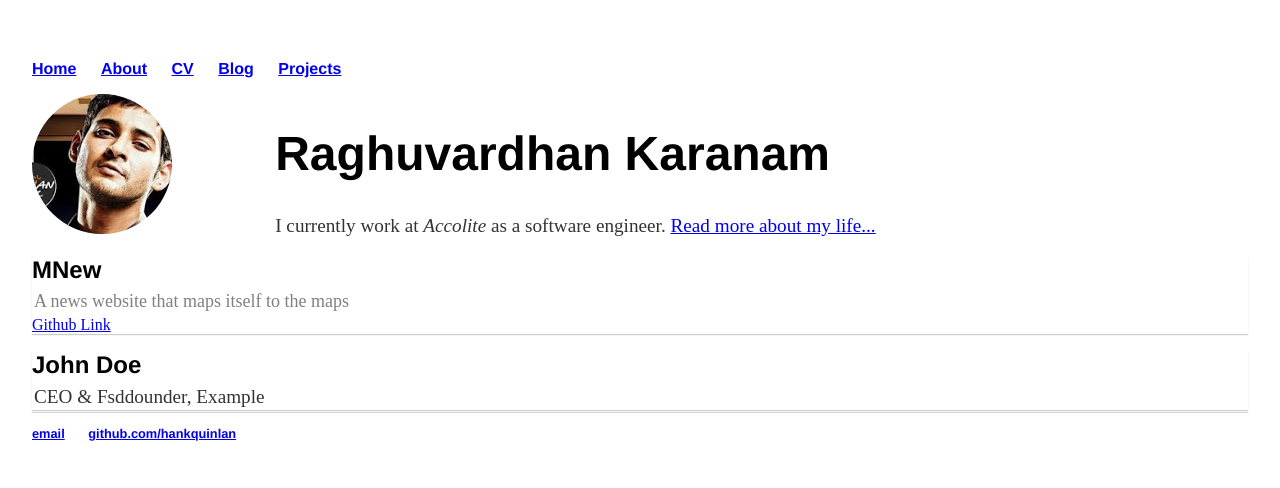
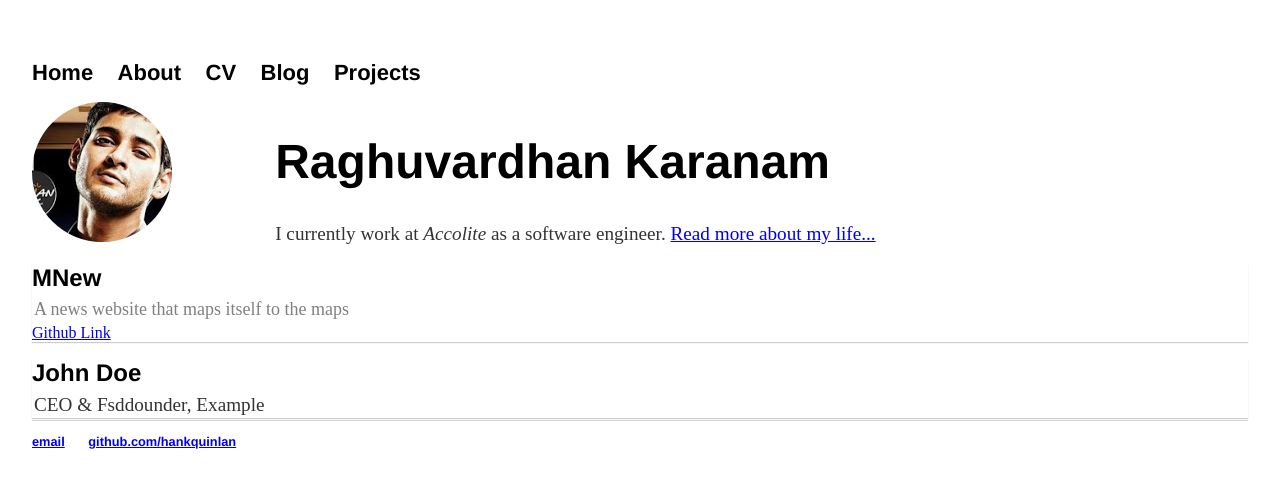
Before and after one commit to raghuvardhan/raghuvardhan.github.io, a Jekyll site: the page built from index.html, in a window 1280 px wide. Shown: the top 488 px of the page. Built offline with Jekyll 4.4.1, drawn with Linux system fonts in a browser that asks for light colours.

Commit message:
Update _layouts/default.html

```diff
--- a/_layouts/default.html
+++ b/_layouts/default.html
@@ -8,11 +8,11 @@
 		<body>
 			<nav>
 	    		<ul>
-	        		<li><a href="/">Home</a></li>
-		        	<li><a href="/about">About</a></li>
-	        		<li><a href="/cv">CV</a></li>
-	        		<li><a href="/blog">Blog</a></li>
-	        		<li><a href="/projects">Projects</a></li>
+	        		<li><a href="/" class="pages">Home</a></li>
+		        	<li><a href="/about" class="pages">About</a></li>
+	        		<li><a href="/cv" class="pages">CV</a></li>
+	        		<li><a href="/blog" class="pages">Blog</a></li>
+	        		<li><a href="/projects" class="pages">Projects</a></li>
 	    		</ul>
 			</nav>
 
```
